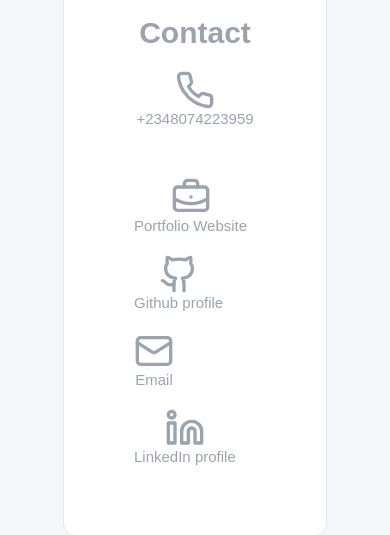
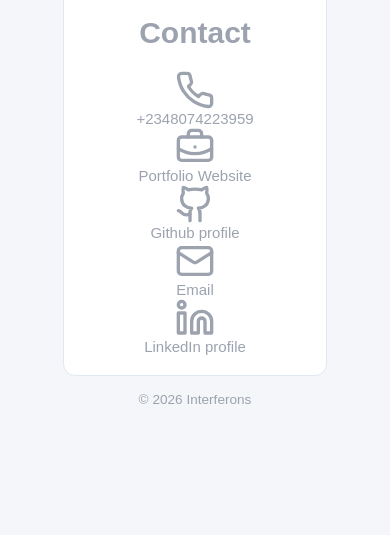
Before and after one commit to feranmi-idowu/Invoice, a React (Vite) app: page / in a window 390 px wide. Shown: the part 1527-2062 px from the top of the page. After the commit the page ends 1958 px from the top, so only its background shows below. Built offline with nearby package versions, Linux system fonts and the light colour scheme.

Commit message:
footer links centered

```diff
--- a/src/index.css
+++ b/src/index.css
@@ -228,25 +228,25 @@ body {
 /* LINKS WRAPPER */
 .contact-links {
   display: flex;
-   align-items: center;
+  align-items: center;
   flex-wrap: wrap;
   justify-content: space-between;
-
-  margin: 40px;
-
+  width: 80%;
+  margin: 0 auto;
 }
 
 /* ICON LINKS */
 .contact-link {
   font-size: 15px;
-display: flex;
-flex-direction: column; /* Stacks Icon on top of Text */
+  display: flex;
+  flex-direction: column; /* Stacks Icon on top of Text */
   align-items: center;    /* Centers them horizontally */
   justify-content: center;
   color: inherit;
   text-decoration: none;
   transition: color 0.5s ease;
-  margin: 10px;
+  width: 80%;
+  margin: 0 auto;
 }
 
 
@@ -265,10 +265,24 @@ footer {
   margin: 0 auto;
 }
 
-@media screen and (max-width:415px) {
-  .app-layout {
-    width: 100%;
+@media screen and (max-width:768px) {
+  footer {
+    width: 80%;
     display: block;
+
+  }
+}
+
+
+@media screen and (max-width:425px) {
+  footer {
+    width: 80%;
+    margin: 0 auto;
+
+  }
+
+  .contact-link {
+  margin: 0 auto;
   }
 
 }
```
